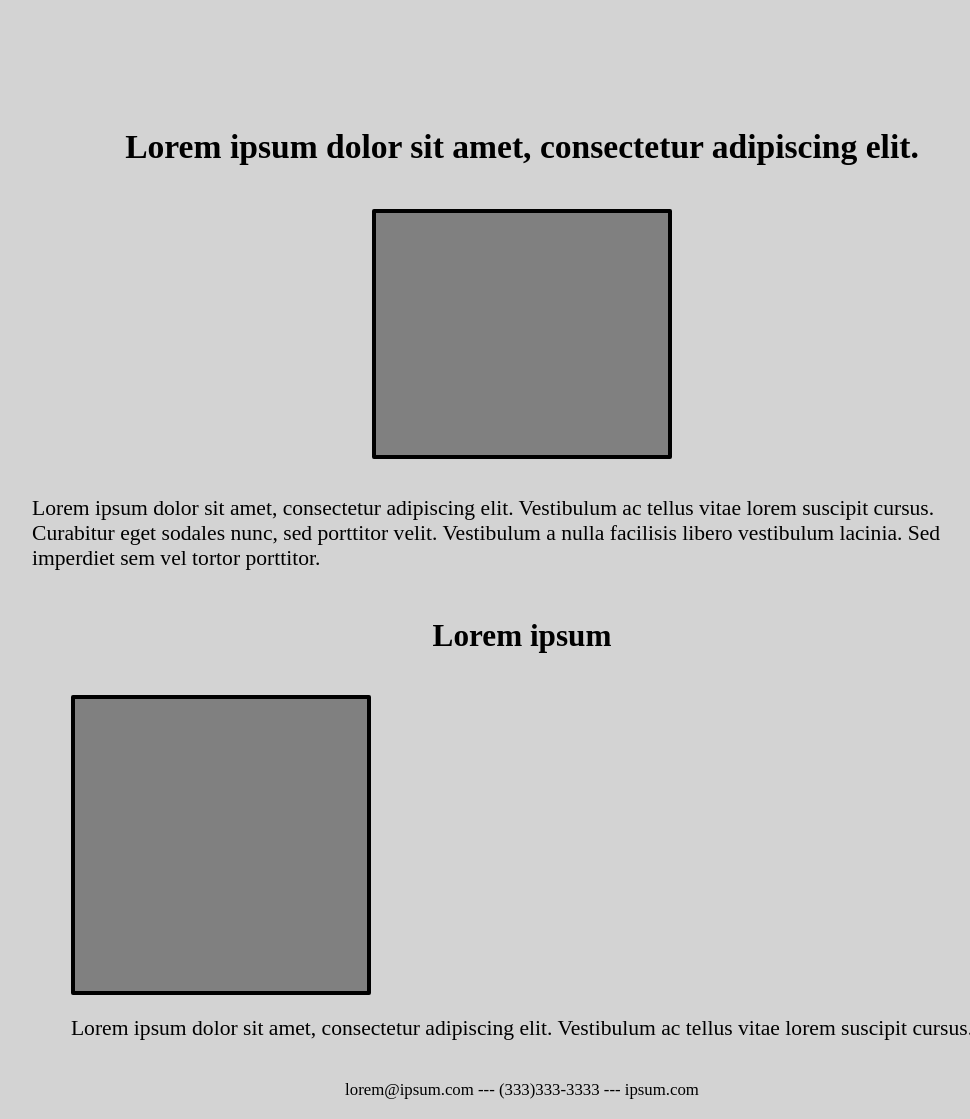
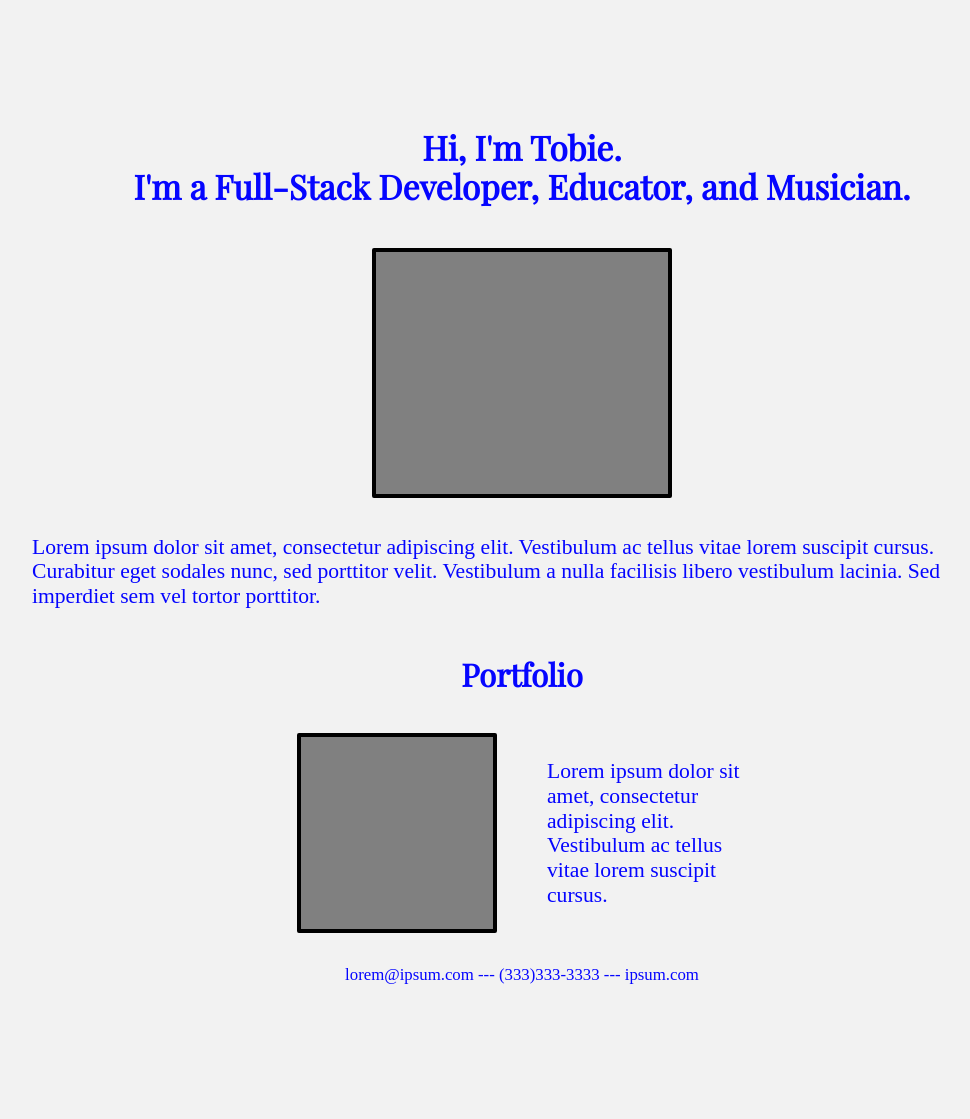
Before and after one commit to T-Milford/Portfolio, a plain HTML site: page index.html in a window 1280 px wide. Shown: the whole page, without its empty margins (118-1088 px from the left). Drawn offline with nearby package versions, Linux system fonts and the light colour scheme; a web font is replaced by a local one.

Commit message:
commit before 3rd submission

```diff
--- a/index.html
+++ b/index.html
@@ -7,10 +7,13 @@
     <!-- <title>Tobie Milford Full Stack Portfolio</title> -->
     <link rel="stylesheet" type="text/css" href="https://cdnjs.cloudflare.com/ajax/libs/normalize/8.0.1/normalize.css">
     <link rel="stylesheet" type="text/css" href="main.css">
+    <link href="https://fonts.googleapis.com/css?family=Playfair+Display&display=swap" rel="stylesheet">
+    <link href="https://fonts.googleapis.com/css?family=Fauna+One&display=swap" rel="stylesheet">
+
 </head>
 <body>
     <header>
-    <h2>Lorem ipsum dolor sit amet, consectetur adipiscing elit. </h2>
+    <h2>Hi, I'm Tobie.  <br> I'm a Full-Stack Developer, Educator, and Musician.</h2>
     </header>
 
     <div class="headshot_container">
@@ -23,10 +26,10 @@
         Sed imperdiet sem vel tortor porttitor. </p>
     </div>
 
-    <h2 class="portfolio_header">Lorem ipsum</h2>
+    <h2 class="portfolio_header">Portfolio</h2>
 
     <!-- help! -->
-    <div class="porfolio_item">
+    <div class="portfolio_item">
 
         <div class="portfolio_image">
             <img class="app_screenshot" src="">
--- a/main.css
+++ b/main.css
@@ -3,20 +3,25 @@
 }
 
 body {
-    background: lightgray;
+    background: #F2F2F2;
     display: flex;
     flex-direction: column;
     justify-content: space-between;
     align-items: center;
     padding: 20px 50px 20px 50px;
     font-size: 16px;
+    font-family: 'Fauna One', serif;
+    color: #0505FF;
+
 }
 
 h2 {
+    font-family: 'Playfair Display', serif;
     font-size: 140%;
+    text-align: center;
 }
 
-.bio_header, .portfolio_header {
+.portfolio_header {
     font-size: 130%;
 }
 
@@ -47,17 +52,25 @@ p {
     font-size: 115%;
 } */
 
+
 .portfolio_image {
-    width: 300px;
+    width: 200px;
+    height: 200px;
     margin-top: 15px;
     margin-bottom: 15px;
     background: grey;
     border: 4px, black, solid;
     border-radius: 2px;
-    height: 300px;
+
 }
 
-/* .app_screenshot {
+.app_description {
+    width: 200px;
+    height: 200x;
+}
+
+/*
+.app_screenshot {
 
 } */
 
@@ -72,12 +85,29 @@ p {
         font-size: 20px;
         padding: 100px 150px 100px 150px;
     }
+
+
+    .portfolio_item {
+        display: flex;
+        justify-content: space-between;
+        align-items: center;
+        width: 450px;
+
+    }
 /*
-    .portfolio_item {
+    .portfolio_image, .app_description {
         display: flex;
         flex-direction: row;
         justify-content: space-around;
-    } */
+        align-items: center;
+    }  */
+
+    .portfolio_image {
+        width: 200px;
+        height: 200px;
+        background: grey;
+        border: 4px, black, solid;
+        border-radius: 2px;
 
 
 }
@@ -90,11 +120,5 @@ p {
     }
 
 
-    /* .portfolio_item {
-        display: flex;
-        flex-direction: row;
-        justify-content: space-around;
-    } */
-
-
 }
+}
```
